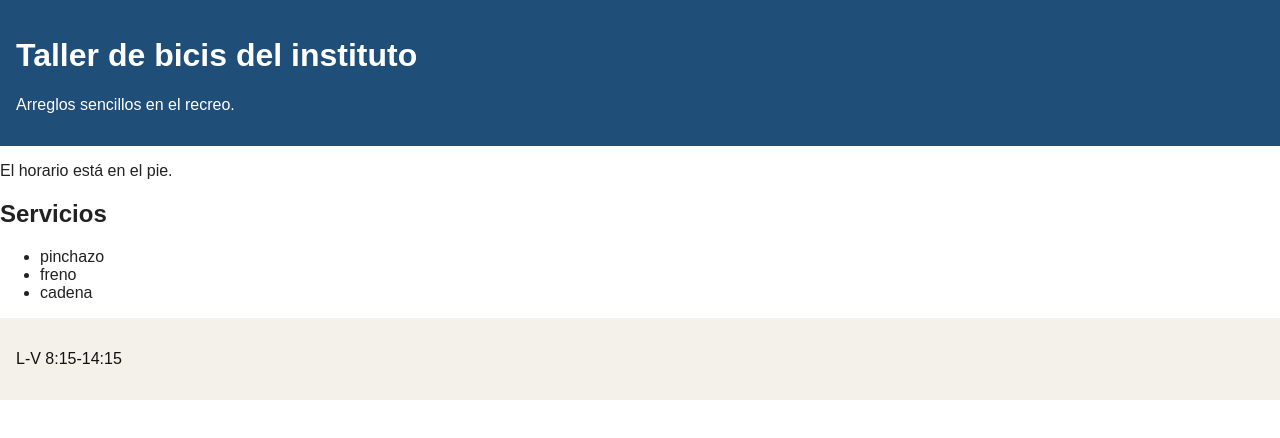
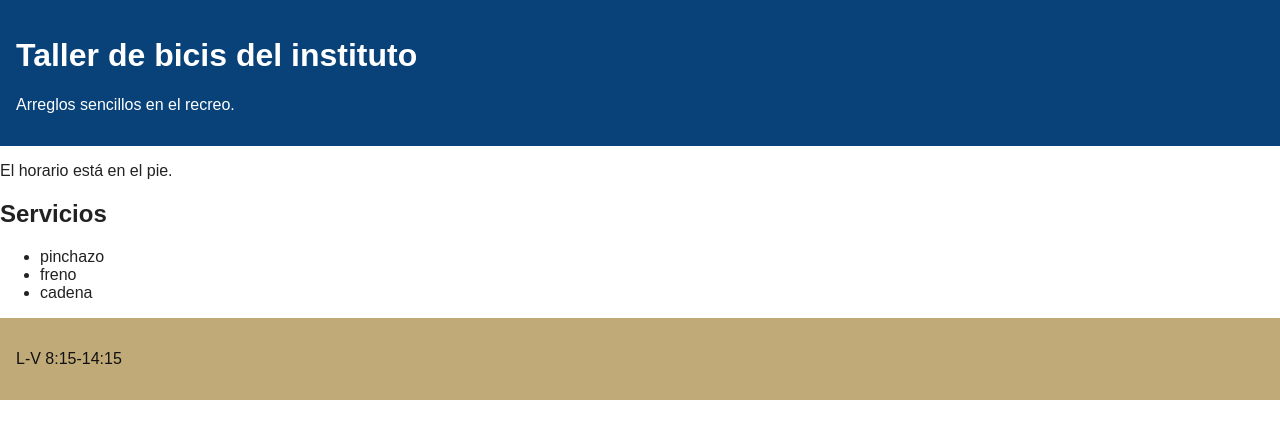
Before and after one commit to enekomunozbalma/taller-bicis-2627, a plain HTML site: page index.html in a window 1280 px wide. Drawn offline with Linux system fonts and the light colour scheme.

Commit message:
Añadir mejoras de contraste

```diff
--- a/estilos.css
+++ b/estilos.css
@@ -1,3 +1,3 @@
 body { font-family: Arial, sans-serif; margin: 0; color: #222; }
-header { background: #1f4e79; color: white; padding: 1rem; }
-footer { background: #f4f1ea; padding: 1rem; color: #111; }
+header { background: #084279; color: white; padding: 1rem; }
+footer { background: #c0aa78; padding: 1rem; color: #111; }
```
